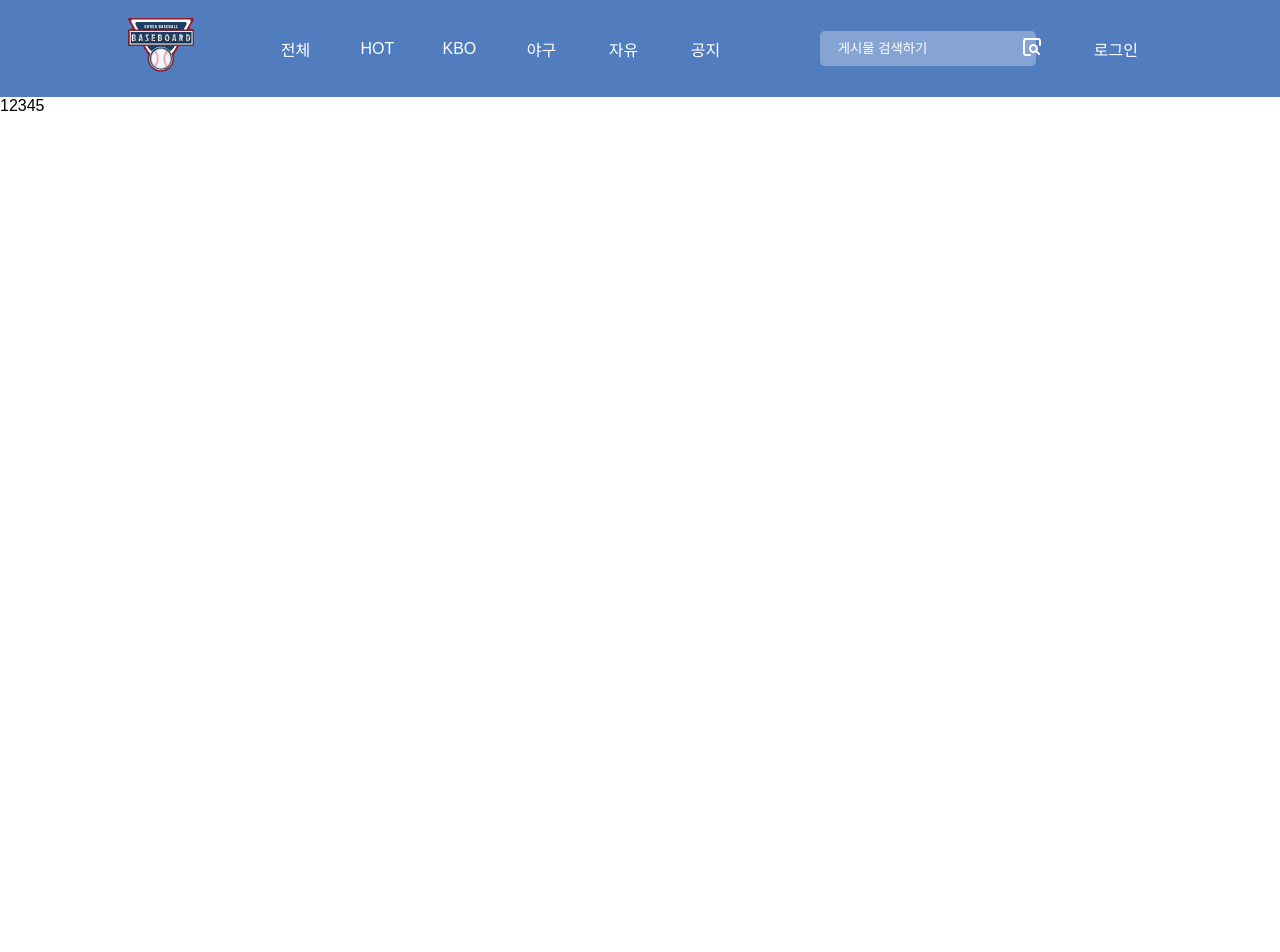
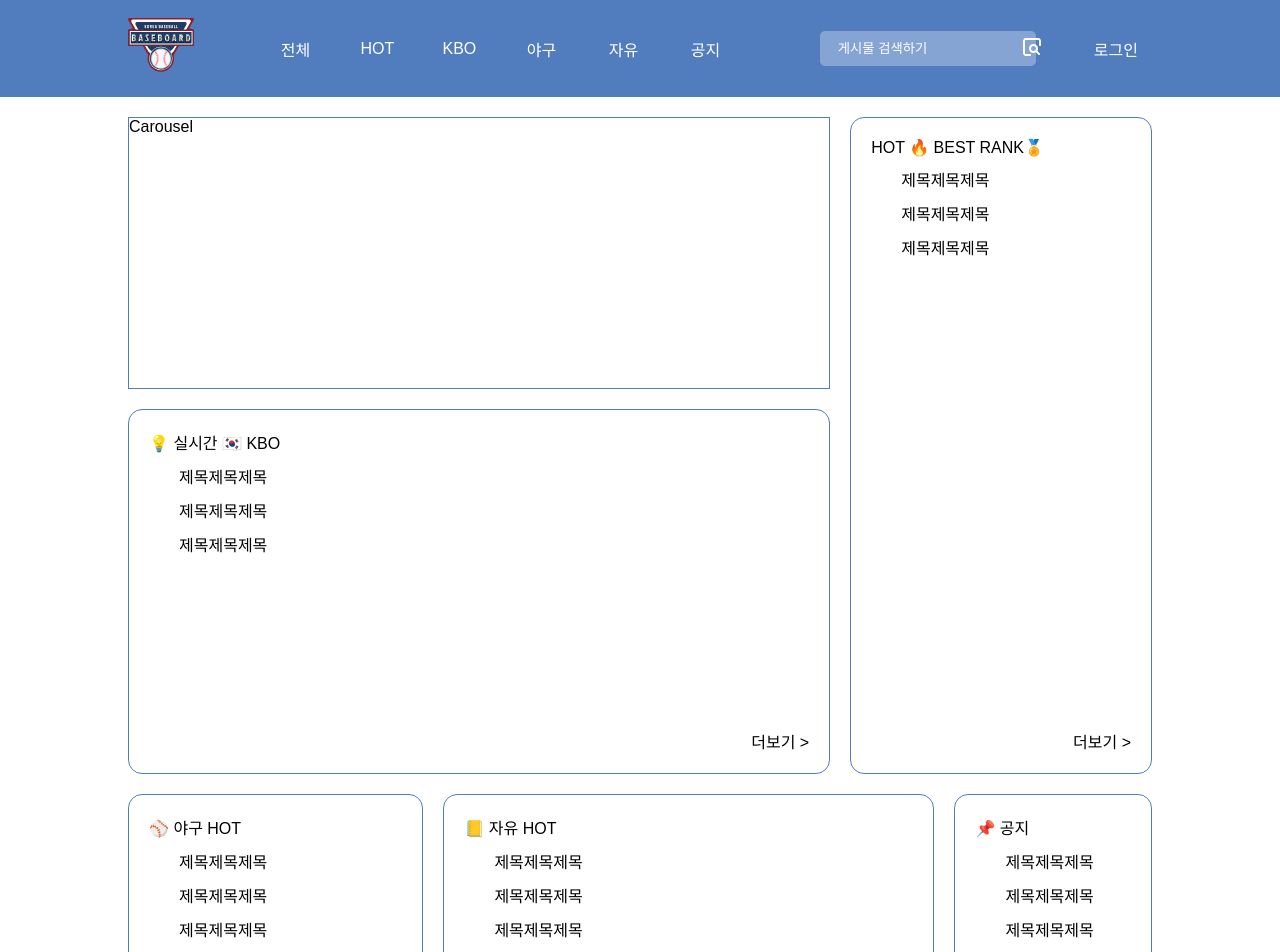
Before and after one commit to Jaylin16/Base-Board, a Next.js app in the folder client/next-tutorial/: page / in a window 1280 px wide. Shown: the top 952 px of the page. Before the commit the page ends 800 px from the top, so only its background shows below. Built offline with nearby package versions, Linux system fonts and the light colour scheme.

Commit message:
[FE-VIEW] 메인페이지 레이아웃 작업

```diff
--- a/client/next-tutorial/src/app/page.tsx
+++ b/client/next-tutorial/src/app/page.tsx
@@ -1,16 +1,276 @@
 "use client";
-import Image from "next/image";
-import styles from "./page.module.css";
 import { css } from "@emotion/react";
+import { useRouter } from "next/navigation";
 
-export default function Home() {
+const Home = () => {
+  const router = useRouter();
+
+  const content = [
+    {
+      no: 1,
+      category: "SSG",
+      title: "제목제목제목",
+      date: "24.05.14",
+      hit: 8100,
+    },
+    {
+      no: 2,
+      category: "SSG",
+      title: "제목제목제목",
+      date: "날짜날짜",
+      hit: 234,
+    },
+    {
+      no: 3,
+      category: "SSG",
+      title: "제목제목제목",
+      date: "24.05.30",
+      hit: 12345,
+    },
+  ];
+
   return (
     <>
-      <div css={rootStyles}>12345</div>
+      <div css={rootStyles}>
+        <div css={areaBox}>
+          <div className="innerBox">
+            <div css={carouselStyle}>Carousel</div>
+            <div css={kboNowStyle}>
+              <div>
+                💡 실시간 🇰🇷 KBO
+                {content.map((content) => {
+                  return (
+                    <div className={"textArea"}>
+                      <p> {content.title} </p>
+                    </div>
+                  );
+                })}
+              </div>
+
+              <div className="moreButton" onClick={() => router.push("/kbo")}>
+                더보기 {">"}
+              </div>
+            </div>
+          </div>
+          <div css={bestRankStyle}>
+            <div>
+              HOT 🔥 BEST RANK🏅
+              {content.map((content) => {
+                return (
+                  <div className="textArea">
+                    <p> {content.title} </p>
+                  </div>
+                );
+              })}
+            </div>
+
+            <div className="moreButton" onClick={() => router.push("/hot")}>
+              더보기 {">"}
+            </div>
+          </div>
+        </div>
+
+        <div css={bottomAreaBox}>
+          <div css={baseballStyle}>
+            <div>
+              ⚾️ 야구 HOT
+              {content.map((content) => {
+                return (
+                  <div className="textArea">
+                    <p> {content.title} </p>
+                  </div>
+                );
+              })}
+            </div>
+
+            <div
+              className="moreButton"
+              onClick={() => router.push("/baseball")}
+            >
+              더보기 {">"}
+            </div>
+          </div>
+
+          <div css={boardStyle}>
+            <div>
+              📒 자유 HOT
+              {content.map((content) => {
+                return (
+                  <div className="textArea">
+                    <p> {content.title}</p>
+                  </div>
+                );
+              })}
+            </div>
+
+            <div className="moreButton" onClick={() => router.push("/board")}>
+              더보기 {">"}
+            </div>
+          </div>
+          <div css={noticeStyle}>
+            <div>
+              📌 공지
+              {content.map((content) => {
+                return (
+                  <div className="textArea">
+                    <p>{content.title}</p>
+                  </div>
+                );
+              })}
+            </div>
+
+            <div className="moreButton" onClick={() => router.push("/notice")}>
+              더보기 {">"}
+            </div>
+          </div>
+        </div>
+      </div>
     </>
   );
-}
+};
+
+export default Home;
 
 const rootStyles = css`
   width: 100vw;
 `;
+
+const areaBox = css`
+  margin: 0 10%;
+  display: flex;
+  align-items: center;
+  gap: 20px;
+
+  .innerBox {
+    gap: 20px;
+    width: 70%;
+    display: flex;
+    flex-direction: column;
+    padding: 20px 0;
+  }
+`;
+
+const bottomAreaBox = css`
+  margin: 0 10%;
+  display: flex;
+  justify-content: center;
+  gap: 20px;
+  margin-bottom: 30px;
+`;
+
+const kboNowStyle = css`
+  border-radius: 14px;
+  height: 365px;
+  border-radius: 14px;
+  box-sizing: border-box;
+  border: 1px solid #517dbf;
+  padding: 20px;
+  display: flex;
+  flex-direction: column;
+  justify-content: space-between;
+  position: relative;
+
+  .textArea {
+    margin: 10px 30px;
+  }
+
+  .moreButton {
+    position: absolute;
+    bottom: 20px;
+    right: 20px;
+    cursor: pointer;
+  }
+`;
+
+const carouselStyle = css`
+  height: 272px;
+  box-sizing: border-box;
+  border: 1px solid #517dbf;
+`;
+
+const bestRankStyle = css`
+  width: 30%;
+  height: 657px;
+  border-radius: 14px;
+  box-sizing: border-box;
+  border: 1px solid #517dbf;
+  padding: 20px;
+  display: flex;
+  flex-direction: column;
+  justify-content: space-between;
+  position: relative;
+
+  .textArea {
+    margin: 10px 30px;
+  }
+
+  .moreButton {
+    position: absolute;
+    bottom: 20px;
+    right: 20px;
+    cursor: pointer;
+  }
+`;
+
+const baseballStyle = css`
+  width: 30%;
+  height: 236px;
+  border-radius: 14px;
+  box-sizing: border-box;
+  border: 1px solid #517dbf;
+  padding: 20px;
+  position: relative;
+
+  .textArea {
+    margin: 10px 30px;
+  }
+
+  .moreButton {
+    position: absolute;
+    bottom: 20px;
+    right: 20px;
+    cursor: pointer;
+  }
+`;
+
+const boardStyle = css`
+  width: 50%;
+  height: 236px;
+  border-radius: 14px;
+  box-sizing: border-box;
+  border: 1px solid #517dbf;
+  padding: 20px;
+  position: relative;
+
+  .textArea {
+    margin: 10px 30px;
+  }
+
+  .moreButton {
+    position: absolute;
+    bottom: 20px;
+    right: 20px;
+    cursor: pointer;
+  }
+`;
+
+const noticeStyle = css`
+  width: 20%;
+  height: 236px;
+  border-radius: 14px;
+  box-sizing: border-box;
+  border: 1px solid #517dbf;
+  padding: 20px;
+  position: relative;
+
+  .textArea {
+    margin: 10px 30px;
+  }
+
+  .moreButton {
+    position: absolute;
+    bottom: 20px;
+    right: 20px;
+    cursor: pointer;
+  }
+`;
```
